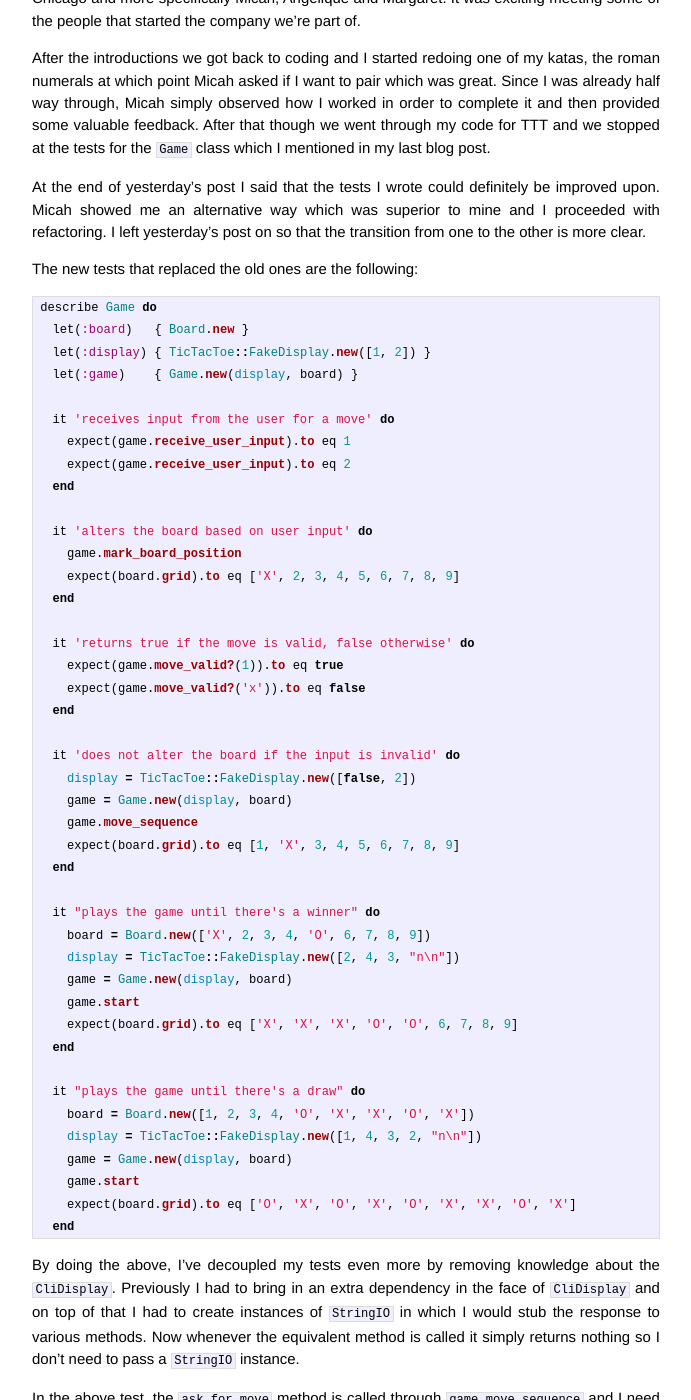
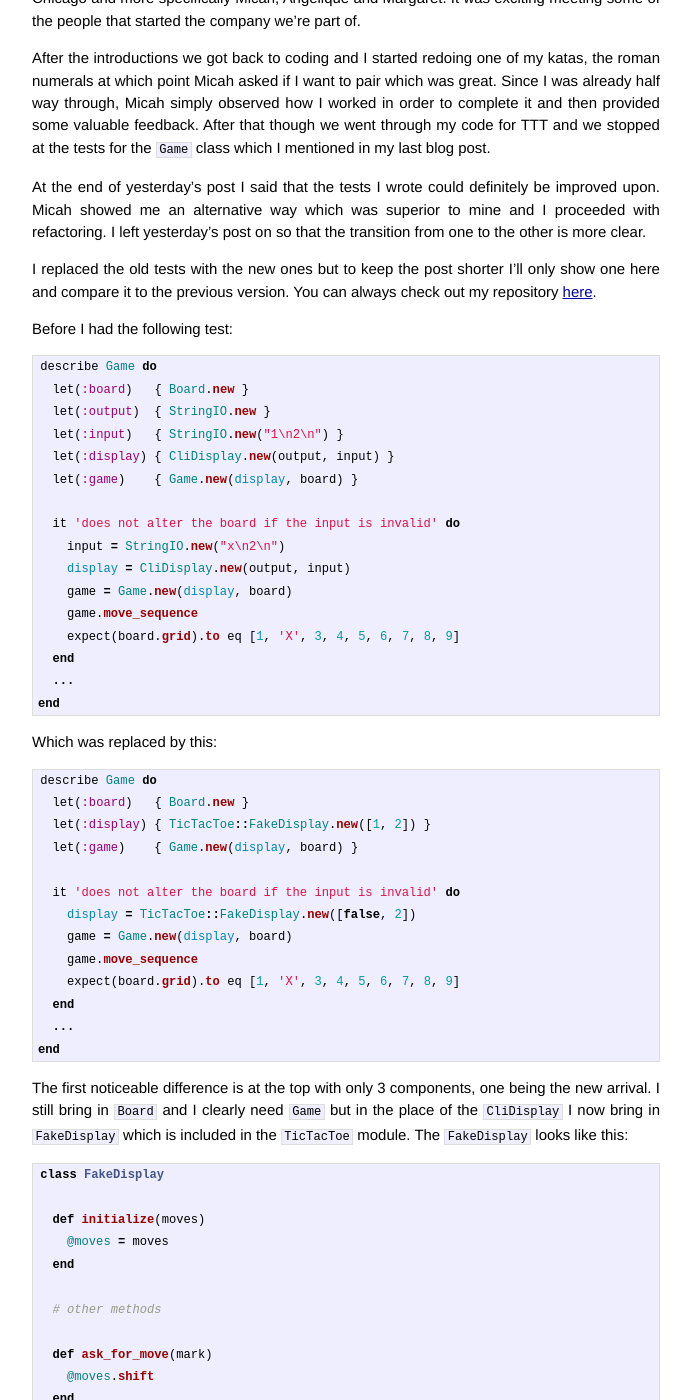
Before and after one commit to Maikon/personal_blog, a Jekyll site: the page built from _posts/2014-06-18-even-better-testing.md, in a window 1280 px wide and 1400 px high, scrolled down 207 px. Shown: the whole window, without its empty margins (294-985 px from the left). Built offline with Jekyll 4.4.1, drawn with Linux system fonts in a browser that asks for light colours; Markdown is read by kramdown in place of the engine named in the settings; comment, search, counter and statistics services are not loaded; some of the changed text lies outside the part shown.

Commit message:
correct post

```diff
--- a/_posts/2014-06-18-even-better-testing.md
+++ b/_posts/2014-06-18-even-better-testing.md
@@ -9,27 +9,34 @@ After the introductions we got back to coding and I started redoing one of my ka
 
 At the end of yesterday's post I said that the tests I wrote could definitely be improved upon. Micah showed me an alternative way which was superior to mine and I proceeded with refactoring. I left yesterday's post on so that the transition from one to the other is more clear.
 
-The new tests that replaced the old ones are the following:
+I replaced the old tests with the new ones but to keep the post shorter I'll only show one here and compare it to the previous version. You can always check out my repository [here](https://github.com/Maikon/TicTacToe_new).
+
+Before I had the following test:
+{% highlight ruby %}
+describe Game do
+  let(:board)   { Board.new }
+  let(:output)  { StringIO.new }
+  let(:input)   { StringIO.new("1\n2\n") }
+  let(:display) { CliDisplay.new(output, input) }
+  let(:game)    { Game.new(display, board) }
+
+  it 'does not alter the board if the input is invalid' do
+    input = StringIO.new("x\n2\n")
+    display = CliDisplay.new(output, input)
+    game = Game.new(display, board)
+    game.move_sequence
+    expect(board.grid).to eq [1, 'X', 3, 4, 5, 6, 7, 8, 9]
+  end
+  ...
+end
+{% endhighlight %}
+
+Which was replaced by this:
 {% highlight ruby %}
 describe Game do
   let(:board)   { Board.new }
   let(:display) { TicTacToe::FakeDisplay.new([1, 2]) }
   let(:game)    { Game.new(display, board) }
-
-  it 'receives input from the user for a move' do
-    expect(game.receive_user_input).to eq 1
-    expect(game.receive_user_input).to eq 2
-  end
-
-  it 'alters the board based on user input' do
-    game.mark_board_position
-    expect(board.grid).to eq ['X', 2, 3, 4, 5, 6, 7, 8, 9]
-  end
-
-  it 'returns true if the move is valid, false otherwise' do
-    expect(game.move_valid?(1)).to eq true
-    expect(game.move_valid?('x')).to eq false
-  end
 
   it 'does not alter the board if the input is invalid' do
     display = TicTacToe::FakeDisplay.new([false, 2])
@@ -37,24 +44,27 @@ describe Game do
     game.move_sequence
     expect(board.grid).to eq [1, 'X', 3, 4, 5, 6, 7, 8, 9]
   end
+  ...
+end
+{% endhighlight %}
 
-  it "plays the game until there's a winner" do
-    board = Board.new(['X', 2, 3, 4, 'O', 6, 7, 8, 9])
-    display = TicTacToe::FakeDisplay.new([2, 4, 3, "n\n"])
-    game = Game.new(display, board)
-    game.start
-    expect(board.grid).to eq ['X', 'X', 'X', 'O', 'O', 6, 7, 8, 9]
+The first noticeable difference is at the top with only 3 components, one being the new arrival. I still bring in `Board` and I clearly need `Game` but in the place of the `CliDisplay` I now bring in `FakeDisplay` which is included in the `TicTacToe` module. The `FakeDisplay` looks like this:
+{% highlight ruby %}
+class FakeDisplay
+
+  def initialize(moves)
+    @moves = moves
   end
 
-  it "plays the game until there's a draw" do
-    board = Board.new([1, 2, 3, 4, 'O', 'X', 'X', 'O', 'X'])
-    display = TicTacToe::FakeDisplay.new([1, 4, 3, 2, "n\n"])
-    game = Game.new(display, board)
-    game.start
-    expect(board.grid).to eq ['O', 'X', 'O', 'X', 'O', 'X', 'X', 'O', 'X']
+  # other methods
+
+  def ask_for_move(mark)
+    @moves.shift
   end
+
+  # the rest of the methods
+end
 {% endhighlight %}
-
 
 By doing the above, I've decoupled my tests even more by removing knowledge about the `CliDisplay`. Previously I had to bring in an extra dependency in the face of `CliDisplay` and on top of that I had to create instances of `StringIO` in which I would stub the response to various methods.
 Now whenever the equivalent method is called it simply returns nothing so I don't need to pass a `StringIO` instance.
```
